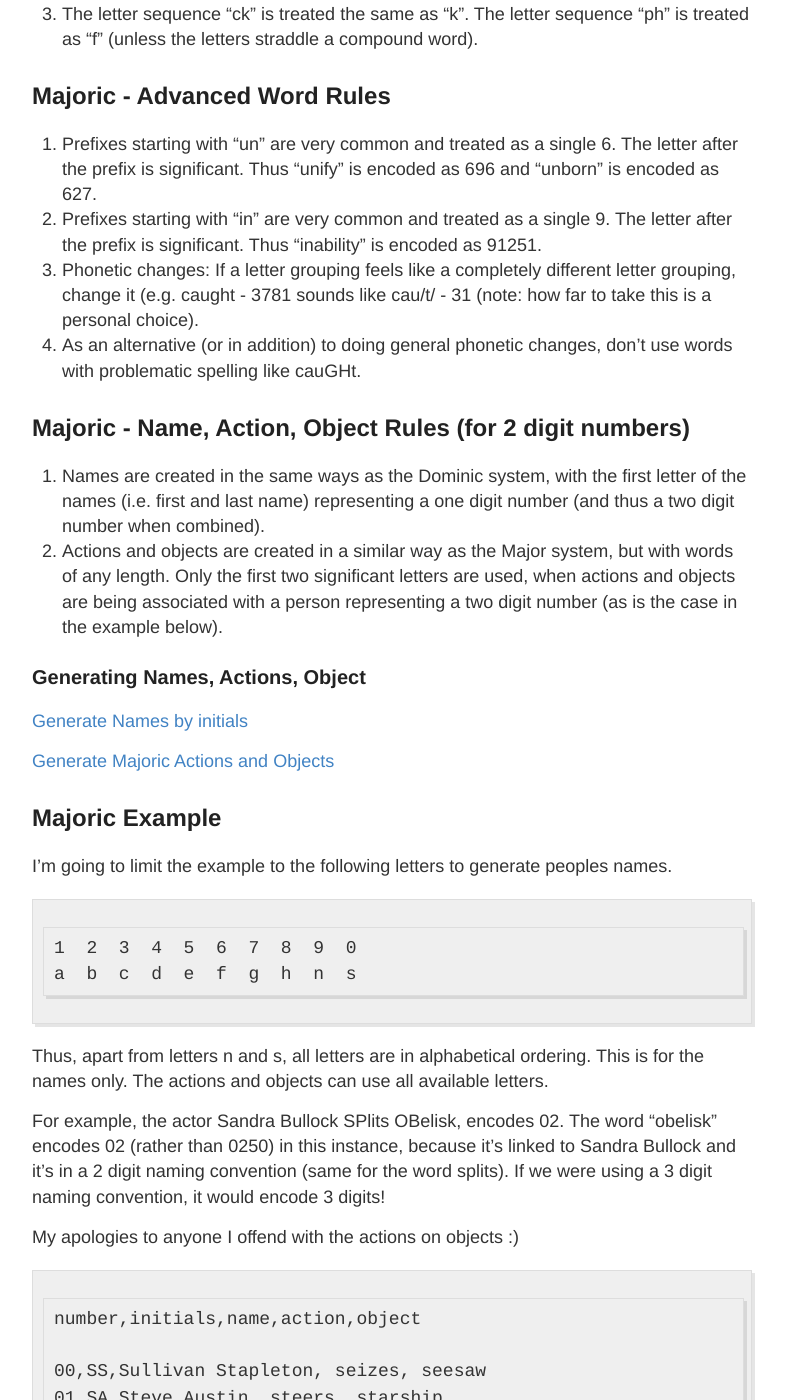
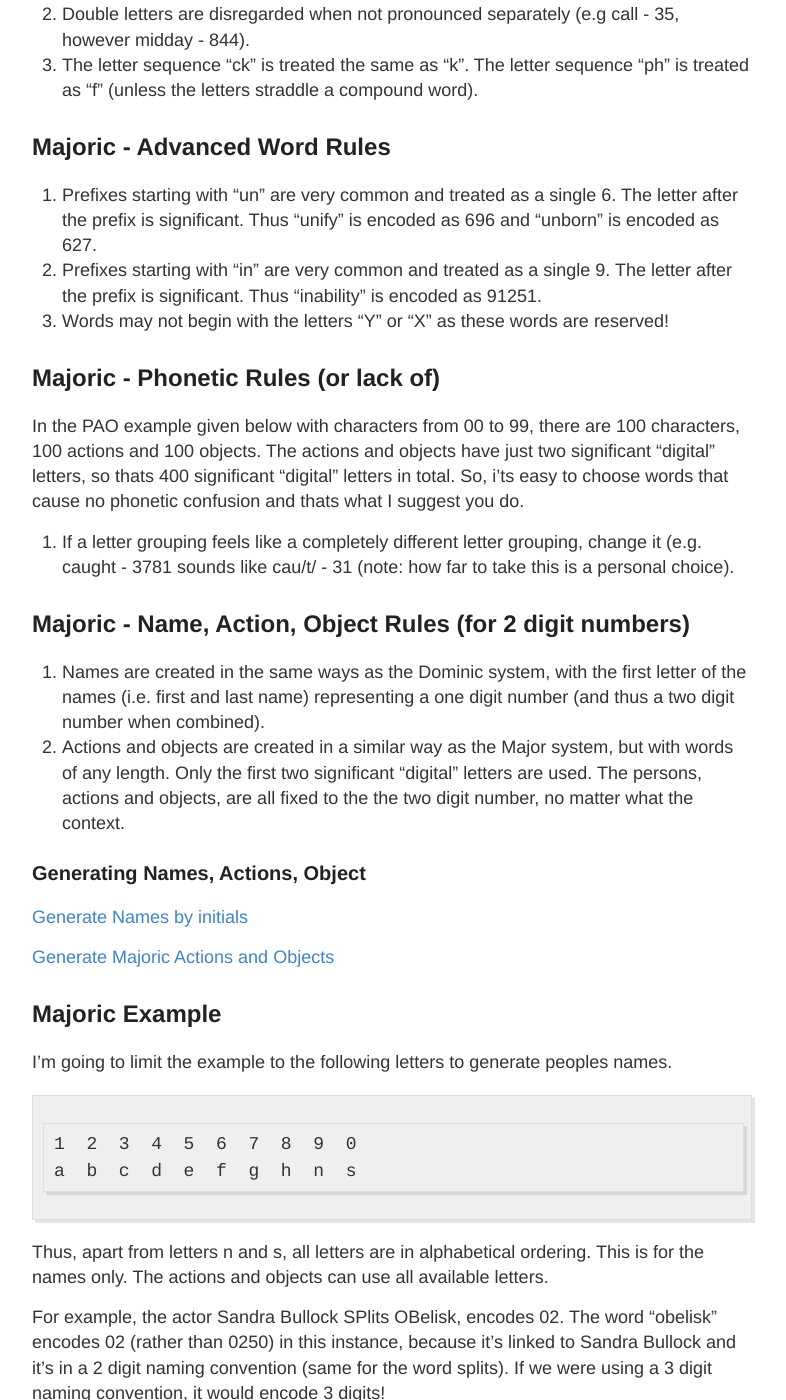
Before and after one commit to oliversarmy/oliversarmy.github.io, a Jekyll site: the page built from _posts/2015-7-10-MajoricSystem.md, in a window 1280 px wide and 1400 px high, scrolled down 3194 px. Shown: the whole window, without its empty margins (248-1034 px from the left). Built offline with Jekyll 4.4.1, drawn with Linux system fonts in a browser that asks for light colours; Markdown is read by kramdown in place of the engine named in the settings; some of the changed text lies outside the part shown.

Commit message:
change rules

````diff
--- a/_posts/2015-7-10-MajoricSystem.md
+++ b/_posts/2015-7-10-MajoricSystem.md
@@ -1,6 +1,6 @@
 ---
 layout: post
-title: Majoric System - Major Dominic System
+title: Majoric System - Major Dominic System with PAO example
 ---
 
 ![_config.yml]({{ site.baseurl }}/images/crystal.jpg)
@@ -57,13 +57,13 @@ System)
 
 * The letter T has one vertical stroke, just like a 1.
 * The letter L is the roman numeral for 50 ("Live at 5").
-* Zero begins with Z, which sounds like a voiced S (voiced and voiceless pair).
+* Zero begins with Z, which is phonetically similar to S.
 
 An explanation where the mappings have moved:
 
 * Lower case p looks like a mirror image of b.
 * k can sound very like c. q starts with a "k" sound.
-* v sounds like a voiced f
+* v is phonetically similar to f
 
 Finally, taking into account letter frequencies, place the remaining letters.
 
@@ -78,7 +78,7 @@ Finally, taking into account letter frequencies, place the remaining letters.
 
 This leads to the following Majoric character positons:
 
-## Majoric character positions
+## Majoric "digital" letter positions
 
 ```
 1  2  3  4  5  6  7  8  9  0
@@ -98,17 +98,24 @@ t  p  k  w  l  v  r  m  n  z
 
 1. Prefixes starting with "un" are very common and treated as a single 6. The letter after the prefix is significant. Thus "unify" is encoded as 696 and "unborn" is encoded as 627.
 1. Prefixes starting with "in" are very common and treated as a single 9. The letter after the prefix is significant. Thus "inability" is encoded as 91251.
-1. Phonetic changes: If a letter grouping feels like a completely different letter grouping, change it (e.g. caught - 3781 sounds like cau/t/ - 31 (note: how far to take this is a personal choice).
-1. As an alternative (or in addition) to doing general phonetic changes, don't use words
-   with problematic spelling like cauGHt.
+1. Words may not begin with the letters "Y" or "X" as these words are reserved!
+
+## Majoric -  Phonetic Rules (or lack of)
+
+In the PAO example given below with characters from 00 to 99, there are 100
+characters, 100 actions and 100 objects. The actions and objects have just two
+significant "digital" letters, so thats 400 significant "digital" letters
+in total. So, i'ts easy to choose words that cause no phonetic confusion and
+thats what I suggest you do.
+
+1. If a letter grouping feels like a completely different letter grouping, change it (e.g. caught - 3781 sounds like cau/t/ - 31 (note: how far to take this is a personal choice).
 
 ## Majoric - Name, Action, Object Rules (for 2 digit numbers)
 
 7. Names are created in the same ways as the Dominic system, with the first
   letter of the names (i.e. first and last name) representing a one digit number (and thus a two digit number when combined).
 1. Actions and objects are created in a similar way as the Major system,
-but with words of any length.
-Only the first two significant letters are used, when actions and objects are being associated with a person representing a two digit number (as is the case in the example below).
+but with words of any length.  Only the first two significant "digital" letters are used. The persons, actions and objects, are all fixed to the the two digit number, no matter what the context.
 
 ### Generating Names, Actions, Object
 
````
Also changed, not shown: other parts of _posts/2015-7-10-MajoricSystem.md (+5 -5 lines).
